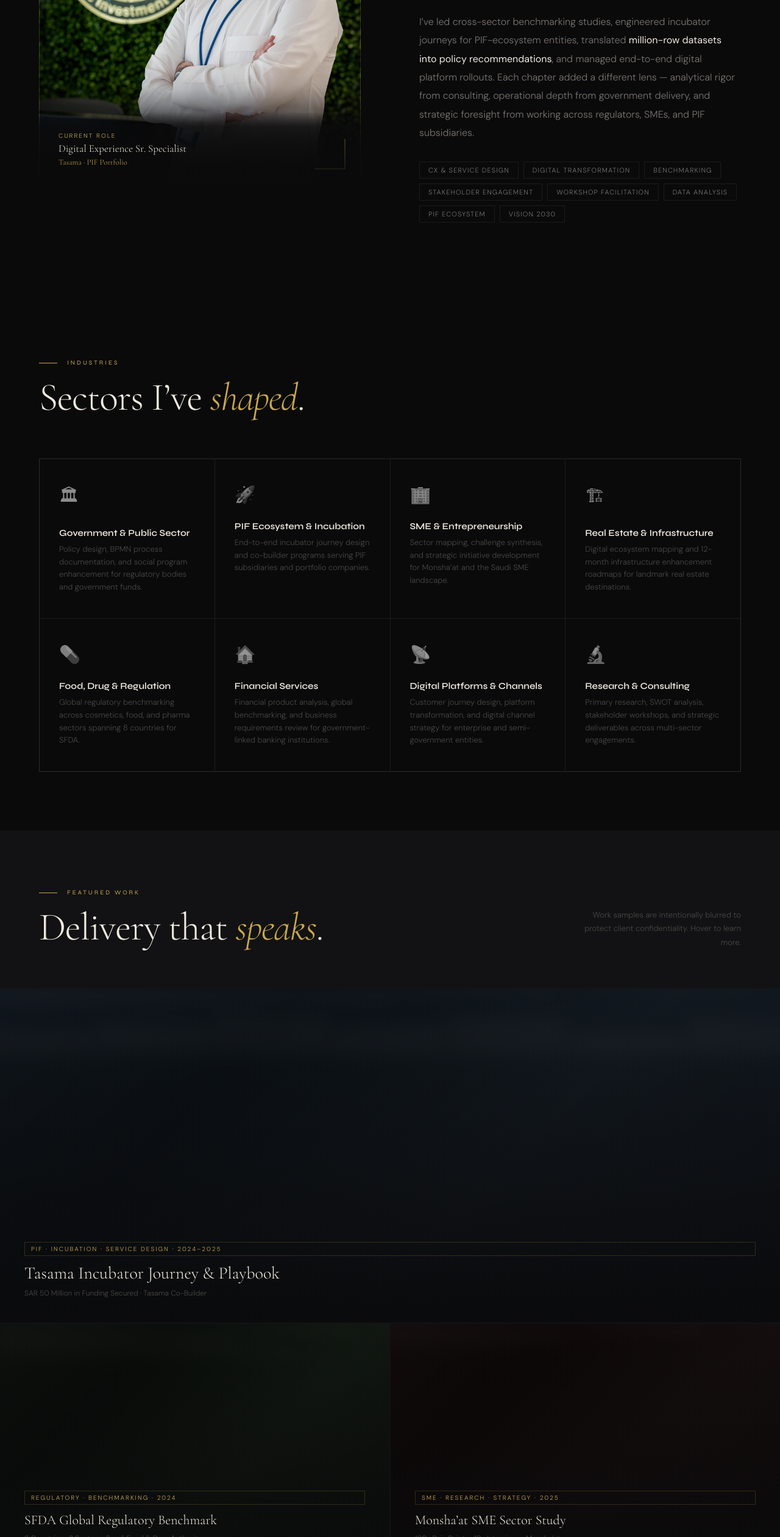
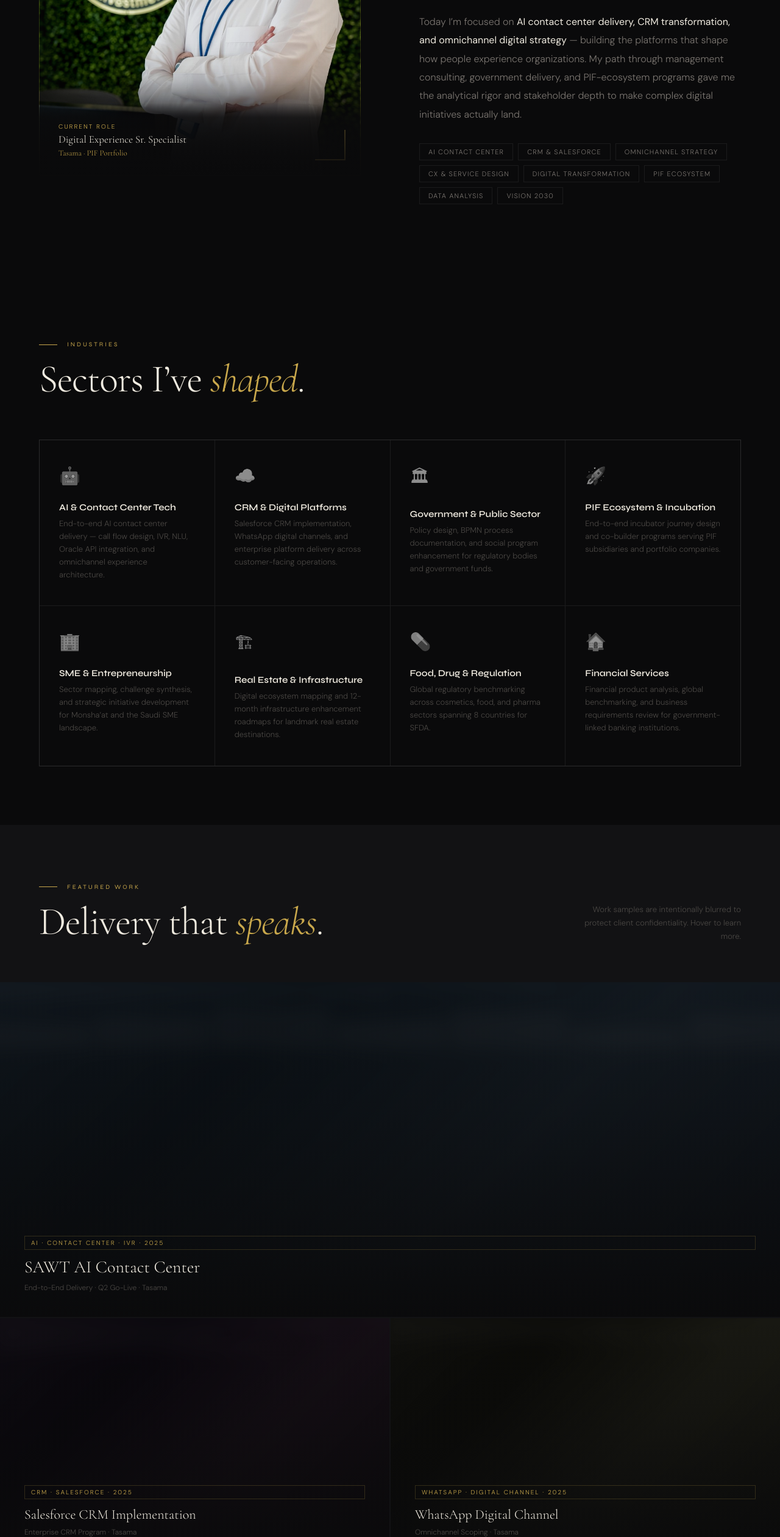
Before and after one commit to FruityPotato/Portfolio, a plain HTML site: page index.html in a window 1280 px wide. Shown: the part 1308-3829 px from the top of the page at 61% size. Drawn offline with nearby package versions, Linux system fonts and the light colour scheme.

Commit message:
feat: foreground AI contact center and Salesforce work
Restructured portfolio narrative to reflect digital career direction:

Work section (reordered)
- SAWT AI Contact Center now leads as featured full-width hero item
- Salesforce CRM Implementation elevated to second slot
- WhatsApp Digital Channel added as third item (new - was missing)
- Incubator Journey and SFDA Benchmark follow as supporting evidence

Industries (reordered)
- 'AI & Contact Center Tech' now first industry card
- 'CRM & Digital Platforms' now second industry card
- Historical sectors follow to show breadth

About section
- Hero tagline updated: 'AI-powered digital experiences' leads
- Body copy rewritten: AI contact center + CRM framed as current focus
- Tags reordered: AI Contact Center, CRM & Salesforce, Omnichannel first

```diff
--- a/index.html
+++ b/index.html
@@ -238,15 +238,15 @@
     <h2 class="section-title reveal reveal-delay-1">Built at the intersection of <em>strategy</em> and execution.</h2>
     <div style="height:1rem"></div>
     <p class="reveal reveal-delay-2">My career was <strong>deliberately built across management consulting, service development, and enterprise transformation</strong> &mdash; now converging on a single purpose: designing digital experiences that actually work for people.</p>
-    <p class="reveal reveal-delay-3">I&rsquo;ve led cross-sector benchmarking studies, engineered incubator journeys for PIF-ecosystem entities, translated <strong>million-row datasets into policy recommendations</strong>, and managed end-to-end digital platform rollouts. Each chapter added a different lens &mdash; analytical rigor from consulting, operational depth from government delivery, and strategic foresight from working across regulators, SMEs, and PIF subsidiaries.</p>
+    <p class="reveal reveal-delay-3">Today I&rsquo;m focused on <strong>AI contact center delivery, CRM transformation, and omnichannel digital strategy</strong> &mdash; building the platforms that shape how people experience organizations. My path through management consulting, government delivery, and PIF-ecosystem programs gave me the analytical rigor and stakeholder depth to make complex digital initiatives actually land.</p>
     <div class="about-tags reveal">
+      <span class="about-tag">AI Contact Center</span>
+      <span class="about-tag">CRM &amp; Salesforce</span>
+      <span class="about-tag">Omnichannel Strategy</span>
       <span class="about-tag">CX &amp; Service Design</span>
       <span class="about-tag">Digital Transformation</span>
-      <span class="about-tag">Benchmarking</span>
-      <span class="about-tag">Stakeholder Engagement</span>
-      <span class="about-tag">Workshop Facilitation</span>
+      <span class="about-tag">PIF Ecosystem</span>
       <span class="about-tag">Data Analysis</span>
-      <span class="about-tag">PIF Ecosystem</span>
       <span class="about-tag">Vision 2030</span>
     </div>
   </div>
@@ -258,14 +258,14 @@
     <h2 class="section-title reveal reveal-delay-1">Sectors I&rsquo;ve <em>shaped</em>.</h2>
   </div>
   <div class="industries-grid reveal reveal-delay-2">
+    <div class="industry-card"><span class="industry-icon">&#129302;</span><div class="industry-name">AI &amp; Contact Center Tech</div><div class="industry-desc">End-to-end AI contact center delivery &mdash; call flow design, IVR, NLU, Oracle API integration, and omnichannel experience architecture.</div></div>
+    <div class="industry-card"><span class="industry-icon">&#9729;&#65039;</span><div class="industry-name">CRM &amp; Digital Platforms</div><div class="industry-desc">Salesforce CRM implementation, WhatsApp digital channels, and enterprise platform delivery across customer-facing operations.</div></div>
     <div class="industry-card"><span class="industry-icon">&#127963;</span><div class="industry-name">Government &amp; Public Sector</div><div class="industry-desc">Policy design, BPMN process documentation, and social program enhancement for regulatory bodies and government funds.</div></div>
     <div class="industry-card"><span class="industry-icon">&#128640;</span><div class="industry-name">PIF Ecosystem &amp; Incubation</div><div class="industry-desc">End-to-end incubator journey design and co-builder programs serving PIF subsidiaries and portfolio companies.</div></div>
     <div class="industry-card"><span class="industry-icon">&#127970;</span><div class="industry-name">SME &amp; Entrepreneurship</div><div class="industry-desc">Sector mapping, challenge synthesis, and strategic initiative development for Monsha&rsquo;at and the Saudi SME landscape.</div></div>
     <div class="industry-card"><span class="industry-icon">&#127959;</span><div class="industry-name">Real Estate &amp; Infrastructure</div><div class="industry-desc">Digital ecosystem mapping and 12-month infrastructure enhancement roadmaps for landmark real estate destinations.</div></div>
     <div class="industry-card"><span class="industry-icon">&#128138;</span><div class="industry-name">Food, Drug &amp; Regulation</div><div class="industry-desc">Global regulatory benchmarking across cosmetics, food, and pharma sectors spanning 8 countries for SFDA.</div></div>
     <div class="industry-card"><span class="industry-icon">&#127968;</span><div class="industry-name">Financial Services</div><div class="industry-desc">Financial product analysis, global benchmarking, and business requirements review for government-linked banking institutions.</div></div>
-    <div class="industry-card"><span class="industry-icon">&#128225;</span><div class="industry-name">Digital Platforms &amp; Channels</div><div class="industry-desc">Customer journey design, platform transformation, and digital channel strategy for enterprise and semi-government entities.</div></div>
-    <div class="industry-card"><span class="industry-icon">&#128300;</span><div class="industry-name">Research &amp; Consulting</div><div class="industry-desc">Primary research, SWOT analysis, stakeholder workshops, and strategic deliverables across multi-sector engagements.</div></div>
   </div>
 </section>
 
@@ -280,33 +280,40 @@
     </div>
   </div>
   <div class="work-grid">
+    <!-- FEATURED: SAWT AI Contact Center -->
     <div class="work-item reveal">
       <div class="work-blur"><div class="blur-sim work-sim-1"><div class="sim-ui"><div class="sim-bar" style="width:70%"></div><div class="sim-bar" style="width:50%"></div><div class="sim-chart"><div class="sim-col" style="height:60%"></div><div class="sim-col" style="height:80%"></div><div class="sim-col" style="height:100%"></div><div class="sim-col" style="height:70%"></div><div class="sim-col" style="height:90%"></div><div class="sim-col" style="height:55%"></div><div class="sim-col" style="height:85%"></div></div></div></div></div>
-      <div class="work-overlay"><span class="work-tag">PIF &middot; Incubation &middot; Service Design &middot; 2024&ndash;2025</span><div class="work-name">Tasama Incubator Journey &amp; Playbook</div><div class="work-year">SAR 50 Million in Funding Secured &middot; Tasama Co-Builder</div></div>
-      <div class="work-hover-reveal"><div class="work-hover-tag">Service Design &middot; Governance &middot; Reporting</div><div class="work-hover-title">Tasama Incubator Journey &amp; Playbook</div><div class="work-hover-desc">Designed the end-to-end incubator process for Tasama&rsquo;s Co-Builder &mdash; defining acceptance criteria, refining the Incubator Handbook, and establishing internal KPIs. Co-developed a quarterly review reporting mechanism that directly contributed to securing SAR 50 million in funding. Facilitated 5+ workshops for government entities and PIF subsidiaries to surface root causes and design solutions.</div><div class="work-hover-pills"><span class="work-pill">Service Design</span><span class="work-pill">KPI Framework</span><span class="work-pill">Risk Register</span><span class="work-pill">Workshop Facilitation</span><span class="work-pill">Reporting Mechanism</span><span class="work-pill">PIF</span></div></div>
+      <div class="work-overlay"><span class="work-tag">AI &middot; Contact Center &middot; IVR &middot; 2025</span><div class="work-name">SAWT AI Contact Center</div><div class="work-year">End-to-End Delivery &middot; Q2 Go-Live &middot; Tasama</div></div>
+      <div class="work-hover-reveal"><div class="work-hover-tag">AI &middot; Automation &middot; Omnichannel</div><div class="work-hover-title">SAWT AI Contact Center Platform</div><div class="work-hover-desc">Owning end-to-end delivery of Tasama&rsquo;s AI-powered contact center &mdash; from vendor selection and call flow architecture to Oracle API integration design and internal stakeholder alignment across IT, CX, and legal. Managing technical clarifications, UAT planning, and escalation pathways toward a Q2 go-live milestone. This is the flagship AI experience layer for Tasama&rsquo;s customer-facing operations.</div><div class="work-hover-pills"><span class="work-pill">AI IVR</span><span class="work-pill">Call Flow Design</span><span class="work-pill">Oracle API</span><span class="work-pill">Vendor Management</span><span class="work-pill">UAT Planning</span><span class="work-pill">Omnichannel</span></div></div>
     </div>
+    <!-- Salesforce CRM -->
     <div class="work-item reveal reveal-delay-1">
-      <div class="work-blur"><div class="blur-sim work-sim-2"><div class="sim-ui"><div class="sim-bar" style="width:90%"></div><div class="sim-bar" style="width:60%"></div><div class="sim-bar" style="width:75%"></div></div></div></div>
-      <div class="work-overlay"><span class="work-tag">Regulatory &middot; Benchmarking &middot; 2024</span><div class="work-name work-name-small">SFDA Global Regulatory Benchmark</div><div class="work-year">8 Countries &middot; 3 Sectors &middot; Saudi Food &amp; Drug Authority</div></div>
-      <div class="work-hover-reveal"><div class="work-hover-tag">Benchmarking &middot; Policy &middot; Research</div><div class="work-hover-title">SFDA Global Regulatory Benchmark</div><div class="work-hover-desc">Structured and delivered a global regulatory benchmarking study for SFDA across cosmetics, food, and pharmaceutical sectors. Defined scope and country-selection criteria, conducted comparative analysis across 8 countries, synthesized lessons learned, and produced the final report and executive presentation with actionable recommendations.</div><div class="work-hover-pills"><span class="work-pill">Regulatory Analysis</span><span class="work-pill">Global Benchmarking</span><span class="work-pill">Executive Reporting</span><span class="work-pill">8 Countries</span></div></div>
+      <div class="work-blur"><div class="blur-sim work-sim-4"><div class="sim-ui"><div class="sim-bar" style="width:85%"></div><div class="sim-bar" style="width:55%"></div><div class="sim-bar" style="width:70%"></div></div></div></div>
+      <div class="work-overlay"><span class="work-tag">CRM &middot; Salesforce &middot; 2025</span><div class="work-name work-name-small">Salesforce CRM Implementation</div><div class="work-year">Enterprise CRM Program &middot; Tasama</div></div>
+      <div class="work-hover-reveal"><div class="work-hover-tag">CRM &middot; Salesforce &middot; Digital Channels</div><div class="work-hover-title">Salesforce CRM Implementation</div><div class="work-hover-desc">Driving Tasama&rsquo;s CRM transformation from discovery through delivery &mdash; defining data architecture, workflow automation, and integration touchpoints with Oracle and existing enterprise systems. Coordinating across sales, CX, and IT to ensure adoption readiness, business alignment, and a scalable platform foundation for future customer engagement channels.</div><div class="work-hover-pills"><span class="work-pill">Salesforce</span><span class="work-pill">CRM Strategy</span><span class="work-pill">Process Design</span><span class="work-pill">Oracle Integration</span><span class="work-pill">Adoption Planning</span></div></div>
     </div>
+    <!-- WhatsApp Digital Channel -->
     <div class="work-item reveal reveal-delay-2">
-      <div class="work-blur"><div class="blur-sim work-sim-3"><div class="sim-ui"><div class="sim-bar" style="width:80%"></div><div class="sim-bar" style="width:45%"></div></div></div></div>
-      <div class="work-overlay"><span class="work-tag">SME &middot; Research &middot; Strategy &middot; 2025</span><div class="work-name work-name-small">Monsha&rsquo;at SME Sector Study</div><div class="work-year">160+ Pain Points &middot; 10+ Interviews &middot; Monsha&rsquo;at</div></div>
-      <div class="work-hover-reveal"><div class="work-hover-tag">Research &middot; Analysis &middot; Strategy</div><div class="work-hover-title">SME Transport &amp; Logistics Sector Study</div><div class="work-hover-desc">Led ISIC-4 sector mapping, macroeconomic and SME trend analysis, and Vision 2030 landscape review for Monsha&rsquo;at. Conducted 10+ SME interviews and 3 stakeholder workshops. Categorized 160+ pain points into seven strategic pillars, then co-developed strategic initiatives and the final deliverable for National Transport &amp; Logistics Strategy alignment.</div><div class="work-hover-pills"><span class="work-pill">Sector Mapping</span><span class="work-pill">Primary Research</span><span class="work-pill">SWOT Analysis</span><span class="work-pill">160+ Pain Points</span><span class="work-pill">Vision 2030</span></div></div>
+      <div class="work-blur"><div class="blur-sim work-sim-5"><div class="sim-ui"><div class="sim-bar" style="width:60%"></div><div class="sim-bar" style="width:88%"></div></div></div></div>
+      <div class="work-overlay"><span class="work-tag">WhatsApp &middot; Digital Channel &middot; 2025</span><div class="work-name work-name-small">WhatsApp Digital Channel</div><div class="work-year">Omnichannel Scoping &middot; Tasama</div></div>
+      <div class="work-hover-reveal"><div class="work-hover-tag">Digital Channels &middot; Omnichannel &middot; Scoping</div><div class="work-hover-title">WhatsApp Business Channel</div><div class="work-hover-desc">Leading early scoping and strategy for Tasama&rsquo;s WhatsApp digital channel &mdash; defining the service model, conversation design framework, and integration approach with the broader omnichannel ecosystem including the AI contact center and CRM. Establishing the governance and operational model to support a scalable, self-service customer engagement layer.</div><div class="work-hover-pills"><span class="work-pill">WhatsApp Business</span><span class="work-pill">Conversation Design</span><span class="work-pill">Omnichannel</span><span class="work-pill">Scoping &amp; Strategy</span></div></div>
     </div>
+    <!-- Tasama Incubator -->
     <div class="work-item reveal reveal-delay-1">
-      <div class="work-blur"><div class="blur-sim work-sim-4"><div class="sim-ui"><div class="sim-bar" style="width:55%"></div><div class="sim-bar" style="width:85%"></div><div class="sim-bar" style="width:40%"></div></div></div></div>
-      <div class="work-overlay"><span class="work-tag">Government &middot; Data &middot; Policy &middot; 2023</span><div class="work-name work-name-small">Social Security Program Enhancement</div><div class="work-year">1M+ Rows Analysed &middot; Regulatory Government Body</div></div>
-      <div class="work-hover-reveal"><div class="work-hover-tag">Data Analysis &middot; Policy Design &middot; Python</div><div class="work-hover-title">Social Security Program Enhancement</div><div class="work-hover-desc">Assessed social security regulations and analyzed over one million rows of beneficiary data using Python to surface patterns and inform policy decisions. Designed a bespoke Social Return on Investment (SROI) metric to measure program impact. Delivered findings to a regulatory government body at Strategic Gears.</div><div class="work-hover-pills"><span class="work-pill">Python</span><span class="work-pill">Data Analysis</span><span class="work-pill">SROI Metric</span><span class="work-pill">Policy</span><span class="work-pill">1M+ Rows</span></div></div>
+      <div class="work-blur"><div class="blur-sim work-sim-2"><div class="sim-ui"><div class="sim-bar" style="width:70%"></div><div class="sim-bar" style="width:50%"></div><div class="sim-chart"><div class="sim-col" style="height:100%"></div><div class="sim-col" style="height:70%"></div><div class="sim-col" style="height:85%"></div><div class="sim-col" style="height:60%"></div><div class="sim-col" style="height:90%"></div></div></div></div></div>
+      <div class="work-overlay"><span class="work-tag">PIF &middot; Incubation &middot; Service Design &middot; 2024</span><div class="work-name work-name-small">Tasama Incubator Journey &amp; Playbook</div><div class="work-year">SAR 50 Million Secured &middot; Tasama Co-Builder</div></div>
+      <div class="work-hover-reveal"><div class="work-hover-tag">Service Design &middot; Governance &middot; PIF</div><div class="work-hover-title">Tasama Incubator Journey &amp; Playbook</div><div class="work-hover-desc">Designed the end-to-end incubator process for Tasama&rsquo;s Co-Builder &mdash; defining acceptance criteria, refining the Incubator Handbook, and establishing internal KPIs. Co-developed a quarterly review reporting mechanism that directly contributed to securing SAR 50 million in funding. Facilitated 5+ workshops for government entities and PIF subsidiaries.</div><div class="work-hover-pills"><span class="work-pill">Service Design</span><span class="work-pill">KPI Framework</span><span class="work-pill">Risk Register</span><span class="work-pill">SAR 50M Outcome</span></div></div>
     </div>
-    <div class="work-item reveal reveal-delay-3">
-      <div class="work-blur"><div class="blur-sim work-sim-5"><div class="sim-ui"><div class="sim-bar" style="width:65%"></div><div class="sim-bar" style="width:90%"></div><div class="sim-bar" style="width:35%"></div></div></div></div>
-      <div class="work-overlay"><span class="work-tag">Real Estate &middot; Digital &middot; Infrastructure &middot; 2021</span><div class="work-name work-name-small">KAFD Digital Ecosystem Roadmap</div><div class="work-year">12-Month Enhancement Roadmap &middot; KAFD</div></div>
-      <div class="work-hover-reveal"><div class="work-hover-tag">Digital Infrastructure &middot; Roadmap &middot; Change Management</div><div class="work-hover-title">KAFD Digital Ecosystem Roadmap</div><div class="work-hover-desc">Supported mapping and documentation of the end-to-end digital ecosystem at KAFD &mdash; one of Saudi Arabia&rsquo;s most prominent financial destinations. Developed a 12-month enhancement roadmap for digital infrastructure, monitored vendor service-level commitments, and drafted formal change-request packages.</div><div class="work-hover-pills"><span class="work-pill">Ecosystem Mapping</span><span class="work-pill">Roadmap Design</span><span class="work-pill">Vendor Management</span><span class="work-pill">Change Requests</span></div></div>
+    <!-- SFDA -->
+    <div class="work-item reveal reveal-delay-2">
+      <div class="work-blur"><div class="blur-sim work-sim-3"><div class="sim-ui"><div class="sim-bar" style="width:90%"></div><div class="sim-bar" style="width:60%"></div><div class="sim-bar" style="width:75%"></div></div></div></div>
+      <div class="work-overlay"><span class="work-tag">Regulatory &middot; Benchmarking &middot; 2024</span><div class="work-name work-name-small">SFDA Global Regulatory Benchmark</div><div class="work-year">8 Countries &middot; 3 Sectors</div></div>
+      <div class="work-hover-reveal"><div class="work-hover-tag">Benchmarking &middot; Policy &middot; Research</div><div class="work-hover-title">SFDA Global Regulatory Benchmark</div><div class="work-hover-desc">Structured and delivered a global regulatory benchmarking study for SFDA across cosmetics, food, and pharmaceutical sectors. Defined scope and country-selection criteria, conducted comparative analysis across 8 countries, synthesized lessons learned, and produced the final report and executive presentation with actionable recommendations.</div><div class="work-hover-pills"><span class="work-pill">Regulatory Analysis</span><span class="work-pill">Global Benchmarking</span><span class="work-pill">8 Countries</span><span class="work-pill">Executive Reporting</span></div></div>
     </div>
   </div>
 </section>
+
+<section class="skills"
 
 <section class="skills" id="skills">
   <div class="section-tag reveal">Capabilities</div>
```
